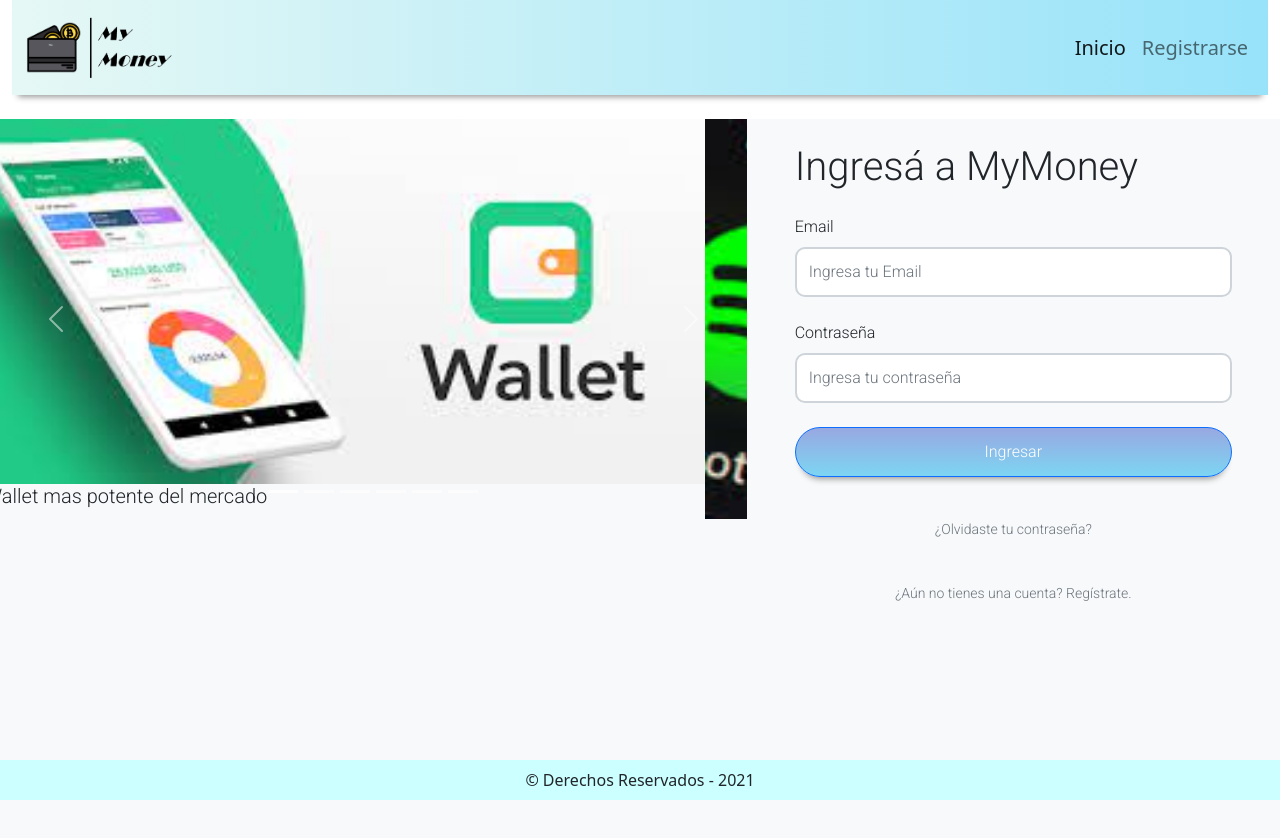
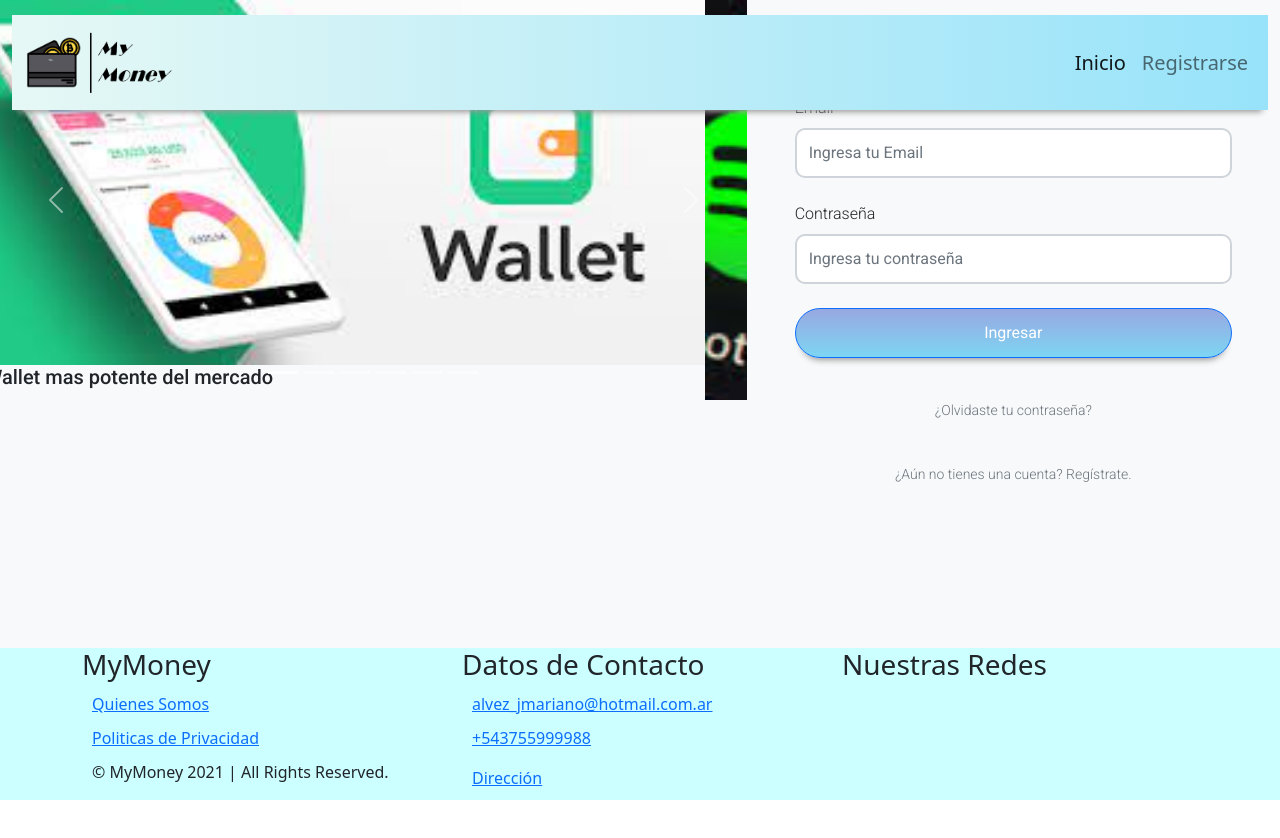
Before and after one commit to classroomMisiones/Proyecto-FS-Misiones-Grupo-1, an Angular app: page / in a window 1280 px wide. Shown: the top 838 px of the page. Built offline with nearby package versions, Linux system fonts and the light colour scheme.

Commit message:
Detalles en footer

```diff
--- a/src/app/inicioCriptomeda/inicio-cripto/inicio-cripto.component.html
+++ b/src/app/inicioCriptomeda/inicio-cripto/inicio-cripto.component.html
@@ -11,7 +11,7 @@
                         <label>0,00000032</label>
                     </div>
                 </div>
-            </div>
+            </div><i class="fa fa-fire-extinguisher" aria-hidden="true"></i>
 
             <div class="mt-2">
                 <button class="gradiente-btn btn btn-primary rounded-pill box-sombra" [routerLink]="['/comprarcripto']">Comprar</button>
--- a/src/app/navbarFooter/footer/footer.component.css
+++ b/src/app/navbarFooter/footer/footer.component.css
@@ -1,3 +1,57 @@
+
+footer{
+    margin-top: 150px;
+    padding-top: 15px;
+    display: flex;
+    justify-content: space-between;
+}
+.columna{
+    padding-left: 15px;
+    padding-right: 15px;
+}
+.columna-25{
+    width: 33%;
+}
+
+ul{
+    padding-left: 0;
+    list-style:none ;
+    margin: 0;
+}
+
+ul li{
+    margin: 10px;
+}
+
+.redes{
+    font-size: 30px;
+    display: flex;
+    justify-content: space-between;
+
+}
+.redes a{
+    margin: 0 7.5px;
+}
+
+
+  @media(max-width:767px){
+
+        .footer{
+            text-align: center;
+        }
+
+        .columna-mobile-100{
+            width: 100%;
+        }
+
+
+
+
+
+ } /* //cierra @media  */
+
+
+
 .gradient-custom {
 
     background: #ccffff;
--- a/src/app/navbarFooter/footer/footer.component.html
+++ b/src/app/navbarFooter/footer/footer.component.html
@@ -1,7 +1,44 @@
-<div class="container-fluid-md  fixed-bottom">
-    <nav class="navbar-expand-sm mt-5 p-2 navbar-light" style="background-color: #ccffff;">
-      <div class=" navbar-nav justify-content-center ">
-                &copy; Derechos Reservados - 2021
+<link rel="preconnect" href="https://fonts.googleapis.com">
+<link rel="preconnect" href="https://fonts.gstatic.com" crossorigin>
+<link href="https://fonts.googleapis.com/css2?family=Roboto:wght@100;300;400;500;700;900&display=swap" rel="stylesheet">
+<script src="https://kit.fontawesome.com/fea90f1766.js" crossorigin="anonymous"></script>
+
+<footer>
+  <section class="footer">
+    <div class="container-fluid-md  fixed-bottom">
+      <nav class="" style="background-color: #ccffff;">
+
+          <div class="container ">
+            <div class="row">
+
+                <div class="col">
+                    <h3>MyMoney</h3>
+                    <ul>
+                        <li><a href="#">Quienes Somos</a></li>
+                        <li><a href="#">Politicas de Privacidad</a></li>
+                        <li>&copy; MyMoney 2021 | All Rights Reserved.</li>
+                    </ul>
+                </div>
+                <div class="col">
+                    <h3>Datos de Contacto</h3>
+                    <ul>
+                        <li><a href="#">alvez_jmariano@hotmail.com.ar</a></li>
+                        <li><p><a class="tel" href="#">+543755999988 </a></p></li>
+                        <li><a href="#">Dirección</a></li>
+                    </ul>
+                </div>
+                <div class="col">
+                    <h3>Nuestras Redes</h3>
+                    <ul class="redes">
+                      <li><a href="#"><i class="fab fa-facebook-square"></i></a></li>
+                      <li><a href="#"><i class="fab fa-whatsapp"></i></a></li>
+                      <li><a href="#"><i class="fab fa-youtube"></i></a></li>
+                    </ul>
+                </div>
+
+        </div>
       </div>
-    </nav>
-  </div>
+      </nav>
+    </div>
+  </section>
+</footer>
--- a/src/app/navbarFooter/navbar/navbar.component.css
+++ b/src/app/navbarFooter/navbar/navbar.component.css
@@ -1,4 +1,13 @@
+header{
+    padding:15px 0;
+    position: fixed;
+    top:0;
+    width: 100%;
+    z-index: 2;
+    margin-bottom: 150px;
+}
 .navbar {
+
     -webkit-box-shadow: 0 8px 6px -6px #999;
     -moz-box-shadow: 0 8px 6px -6px #999;
     box-shadow: 0 8px 6px -6px #999;
--- a/src/app/navbarFooter/navbar/navbar.component.html
+++ b/src/app/navbarFooter/navbar/navbar.component.html
@@ -1,3 +1,4 @@
+<header>
   <div class="container-fluid">
     <nav class=" gradient-custom navbar-expand-sm  navbar-expand-lg navbar navbar-light justify-content-star p2 mb-4" style="background-color: #ccffff;">
       <div class="container-fluid ">
@@ -30,3 +31,4 @@
       </div>
     </nav>
   </div>
+</header>
```
Lines whose indentation alone changed are shown as unchanged.
